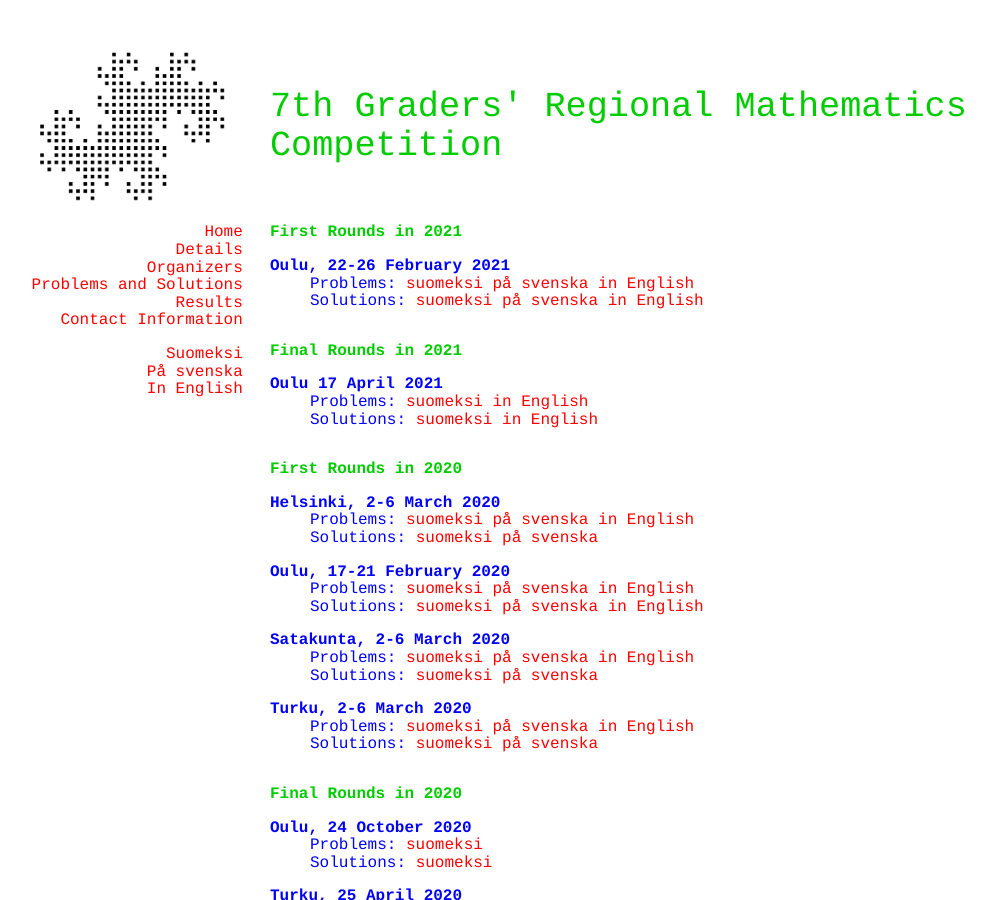
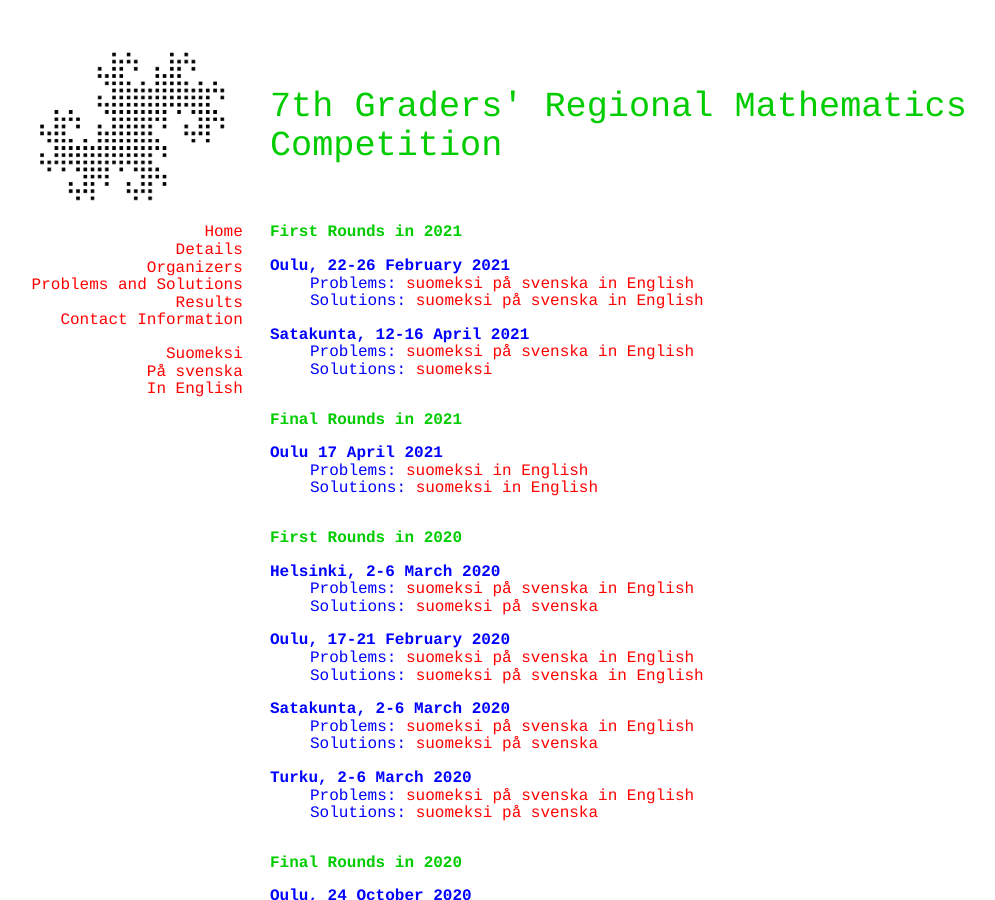
Before and after one commit to matematiikkakilpailut/matematiikkakilpailut.github.io, a Jekyll site: the page built from seiskat/en/problems.html, in a window 1280 px wide and 900 px high. Shown: the whole window, without its empty margins (50-1045 px from the left). Built offline with Jekyll 4.4.1, drawn with Linux system fonts in a browser that asks for light colours.

Commit message:
Update problems.html
Satakunnan alkukisa

```diff
--- a/seiskat/en/problems.html
+++ b/seiskat/en/problems.html
@@ -19,6 +19,17 @@
     <a href="2021/o_r.pdf" hreflang="fi" lang="fi">suomeksi</a>
     <a href="2021/o_sv_r.pdf" lang="fi" hreflang="fi">p&aring; svenska</a>
     <a href="2021/o_en_r.pdf">in English</a>
+  </dd>
+  <dt>Satakunta, 12-16 April 2021</dt>
+  <dd>
+    Problems:
+    <a href="2021/s.pdf" hreflang="fi" lang="fi">suomeksi</a>
+    <a href="2021/s_sv.pdf" hreflang="sv-FI" lang="sv-FI">p&aring; svenska</a>
+    <a href="2021/s_en.pdf">in English</a>
+  </dd>
+   <dd>
+    Solutions:
+    <a href="2021/s-r.pdf" hreflang="fi" lang="fi">suomeksi</a>
   </dd>
 </dl>
 
```
